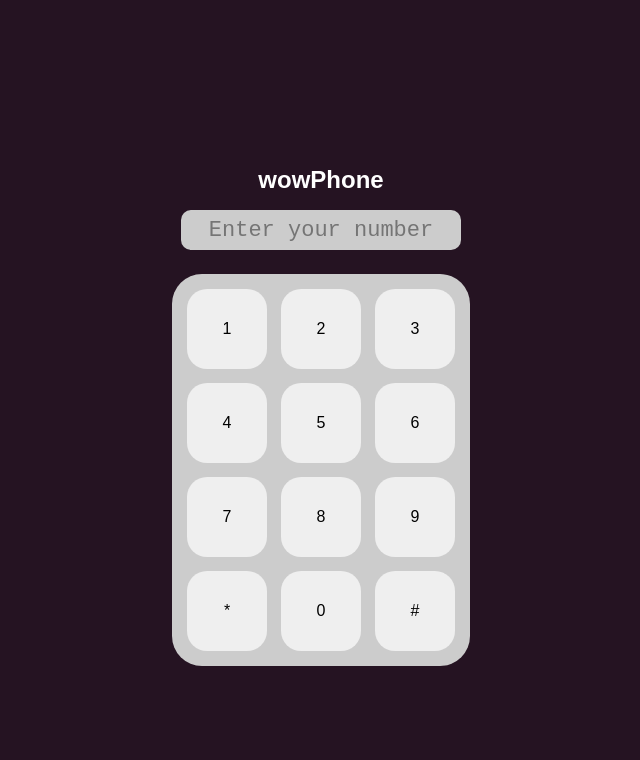
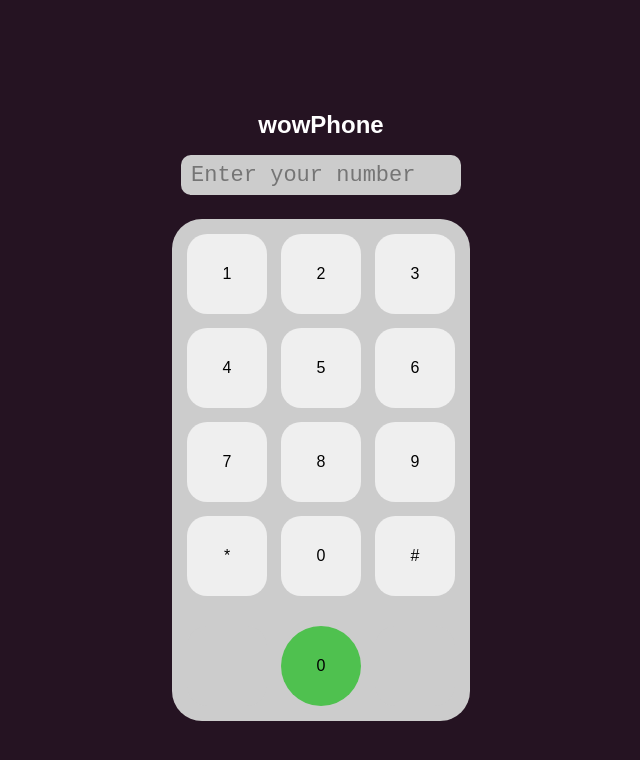
Before and after one commit to montsegv-2/phone-keyboard-js, a plain HTML site: page index.html in a window 1280 px wide. Shown: the whole page, without its empty margins (319-959 px from the left). Drawn offline with Linux system fonts and the light colour scheme.

Commit message:
Add call button

```diff
--- a/css/styles.css
+++ b/css/styles.css
@@ -7,7 +7,6 @@
   justify-content: center;
   align-items: center;
   flex-direction: column;
-
   background-color: #251322;
   min-height: 100vh;
 }
@@ -30,10 +29,17 @@
   display: grid;
   grid-template-columns: repeat(3, 1fr);
   gap: 14px;
+  background-color: #cccccc;
+  border-radius: 30px 30px 0 0;
+  padding: 15px;
+}
 
+.last-buttons {
+  display: grid;
+  grid-template-columns: repeat(3, 1fr);
+  gap: 14px;
   background-color: #cccccc;
-  border-radius: 30px;
-
+  border-radius: 0 0 30px 30px;
   padding: 15px;
 }
 
@@ -43,6 +49,23 @@
   font-family: "Montserrat", sans-serif;
   height: 80px;
   width: 80px;
+  display: flex;
+  justify-content: center;
+  align-items: center;
+  text-align: center;
+}
+
+input[type="call"] {
+  border-radius: 90px;
+  cursor: pointer;
+  background-color: rgb(79, 193, 79);
+  font-family: "Montserrat", sans-serif;
+  height: 80px;
+  width: 80px;
+  display: flex;
+  justify-content: center;
+  align-items: center;
+  text-align: center;
 }
 
 input[type="tel"] {
@@ -53,8 +76,11 @@
   height: 40px;
   margin-bottom: 24px;
   padding: 10px;
-  text-align: center;
   width: 280px;
+}
+
+.transparent {
+  background-color: #cccccc;
 }
 
 .ativa {
--- a/index.html
+++ b/index.html
@@ -25,8 +25,11 @@
       <input type="button" value="*" />
       <input type="button" value="0" />
       <input type="button" value="#" />
-      <!-- <input type="button call" value="" />
-      <input type="text" /> -->
+    </section>
+    <section class="last-buttons">
+      <input class="transparent" type="button" value="" />
+      <input type="call" value="0" />
+      <input class="transparent" type="button" value="" />
     </section>
     <script src="main.js"></script>
   </body>
```
